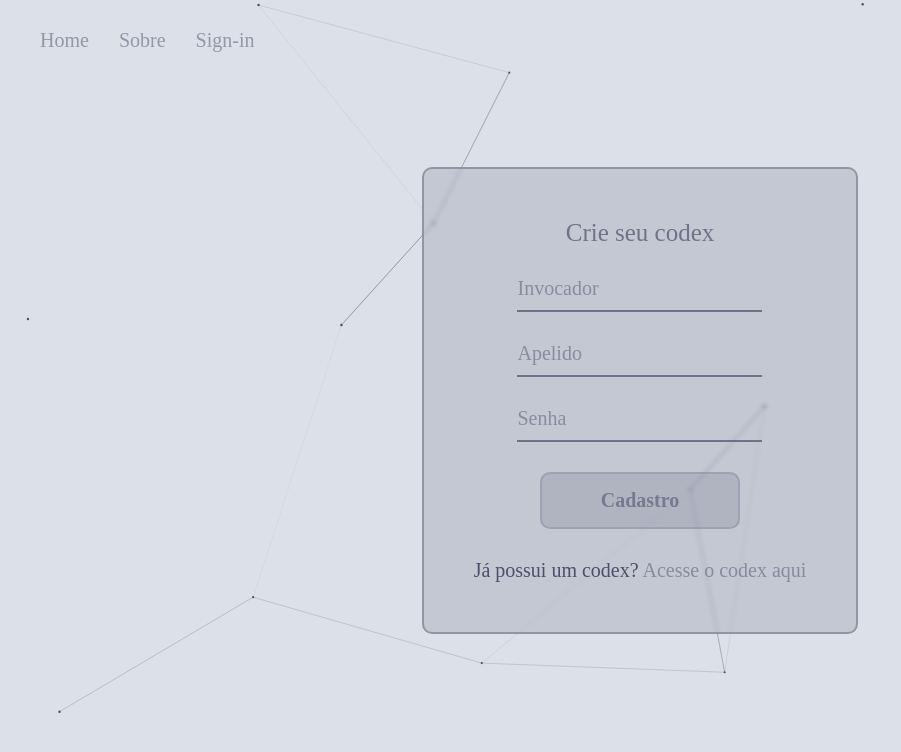
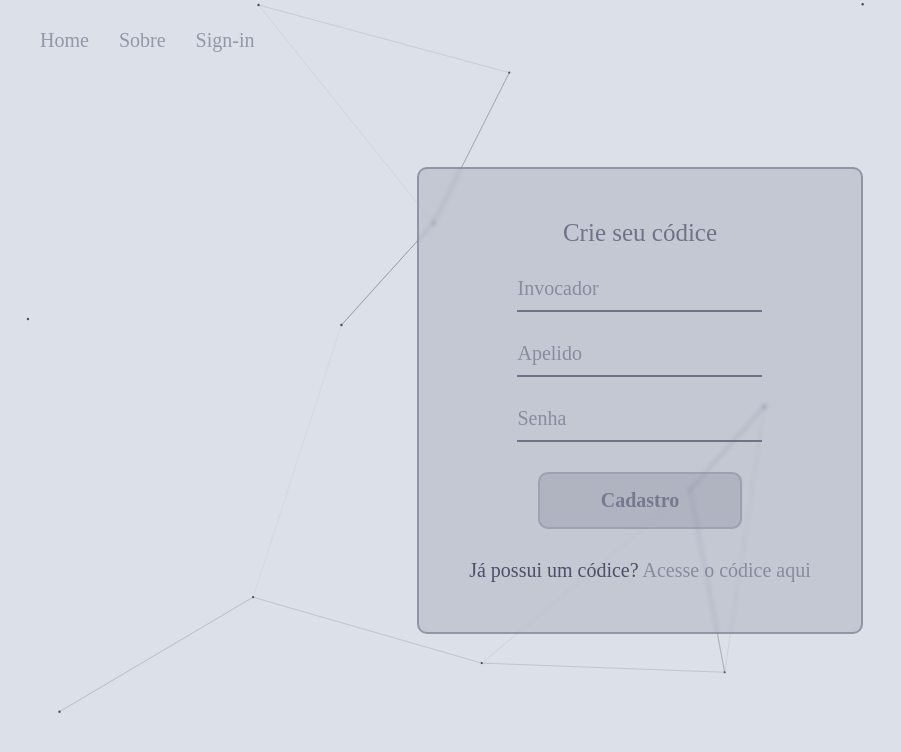
Before and after one commit to Bloco-N/runarcana-next, a Next.js app: page /sign-up in a window 1280 px wide. Shown: the top 752 px of the page, without its empty margins (0-901 px from the left). Built offline with nearby package versions, Linux system fonts and the light colour scheme; a web font is replaced by a local one.

Commit message:
feat: Códice ™️

```diff
--- a/pages/create-character/index.tsx
+++ b/pages/create-character/index.tsx
@@ -65,7 +65,7 @@ export default function CreateCharacter() {
   return (
     <Container>
       <div className="c-container">
-        <h1>Inserindo dados no codex</h1>
+        <h1>Inserindo dados no códice</h1>
         <CharacterSubmitContext.Provider value={[characterSubmit, setCharacterSubmit]}>
           <InputsWrapper currentInput={currentInput} />
           <Button className='prev' onClick={handlePrevious}>anterior</Button>
--- a/pages/index.tsx
+++ b/pages/index.tsx
@@ -106,7 +106,7 @@ export default function Home() {
     return (
       <Container>
         {modalOpen ? <ConfirmExcludeCharacterModal characterId={characterId} setIsOpen={setModalOpen} /> : ''}
-        <h1>Bem vindo Invocador</h1>
+        <h1>O Códice</h1>
         <h2>Personagens</h2>
         <div className='c-characters'>
           {data ? data.userInfo.Characters.map(item => (
--- a/pages/sign-in/index.tsx
+++ b/pages/sign-in/index.tsx
@@ -60,12 +60,12 @@ export default function SignIn() {
     <Container>
       {error ? <ErrorModal message={error.message} /> : ''}
       <Card>
-        <h2>Codex</h2>
+        <h2>Códice</h2>
         <form onSubmit={handleSubmit(onSubmit)}>
           <Input {...register('username', { required: true })} placeholder="Invocador" />
           <Input {...register('password', { required: true })} placeholder="Senha" type="password" />
           <Button>Entrar</Button>
-          <p>Ainda não possui um codex?  <Link href='/sign-up'>Crie o seu aqui</Link></p>
+          <p>Ainda não possui um códice?  <Link href='/sign-up'>Crie o seu aqui</Link></p>
         </form>
       </Card>
     </Container>
--- a/pages/sign-up/index.tsx
+++ b/pages/sign-up/index.tsx
@@ -37,27 +37,27 @@ const Container = styled.div`
 export default function SignUp() {
   const router = useRouter()
   const { register, handleSubmit } = useForm<SignUpSubmit>()
-  const [mutateFunction, { data, loading, error }] = useMutation(SIGN_UP, {errorPolicy:'all'})
-  const onSubmit = (data:SignUpSubmit) => { mutateFunction({variables:{data}})}
+  const [mutateFunction, { data, loading, error }] = useMutation(SIGN_UP, { errorPolicy: 'all' })
+  const onSubmit = (data: SignUpSubmit) => { mutateFunction({ variables: { data } }) }
 
   useEffect(() => {
-    if(data){
+    if (data) {
       router.push('/sign-in')
     }
   }, [data, router])
 
   return (
     <Container>
-      { error ? <ErrorModal message={error.message}/> : ''}
-      { loading ? <Loading/> : ''}
+      {error ? <ErrorModal message={error.message} /> : ''}
+      {loading ? <Loading /> : ''}
       <Card>
-        <h2>Crie seu codex</h2>
+        <h2>Crie seu códice</h2>
         <form onSubmit={handleSubmit(onSubmit)}>
-          <Input {...register('username', {required: true})} placeholder="Invocador" />
-          <Input {...register('nickname', {required: true})} placeholder="Apelido" />
-          <Input {...register('password', {required: true})} placeholder="Senha" type="password" />
+          <Input {...register('username', { required: true })} placeholder="Invocador" />
+          <Input {...register('nickname', { required: true })} placeholder="Apelido" />
+          <Input {...register('password', { required: true })} placeholder="Senha" type="password" />
           <Button>Cadastro</Button>
-          <p>Já possui um codex?  <Link href='/sign-in'>Acesse o codex aqui</Link></p>
+          <p>Já possui um códice?  <Link href='/sign-in'>Acesse o códice aqui</Link></p>
         </form>
       </Card>
     </Container>
```
